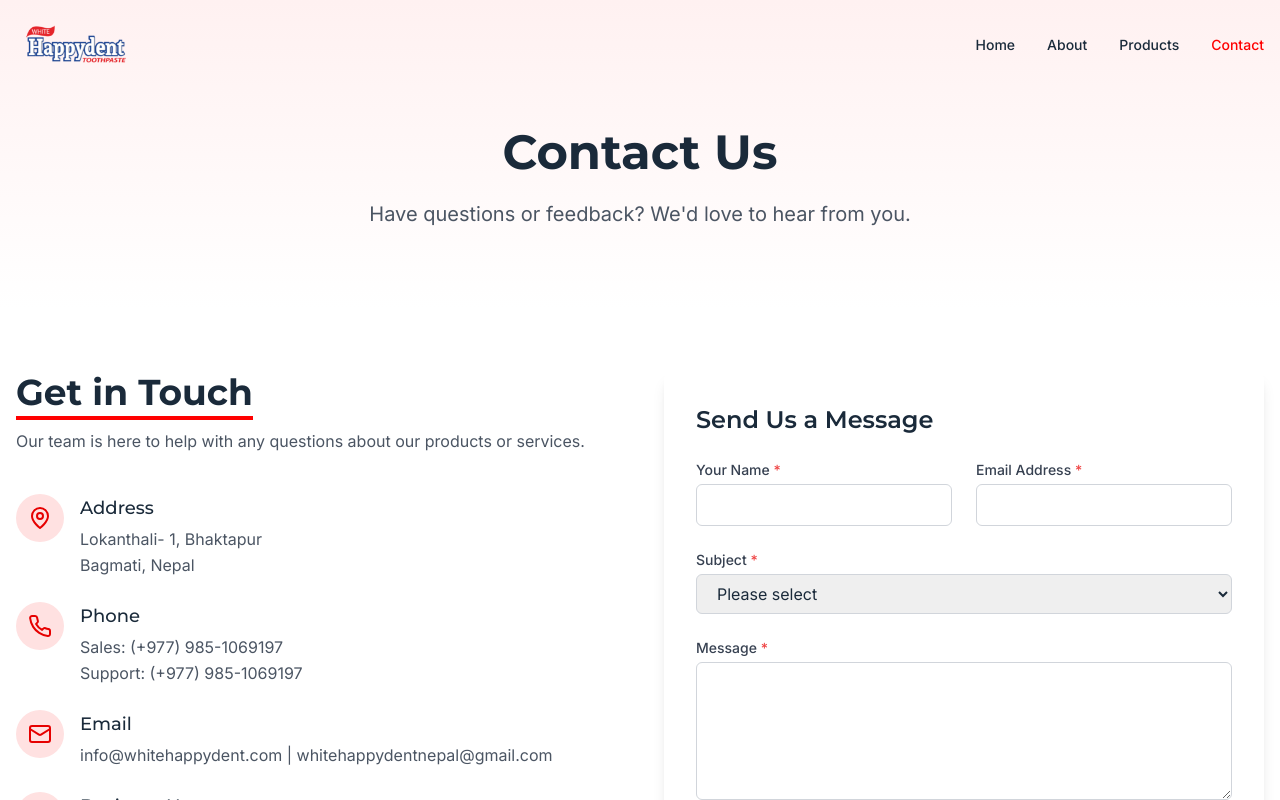
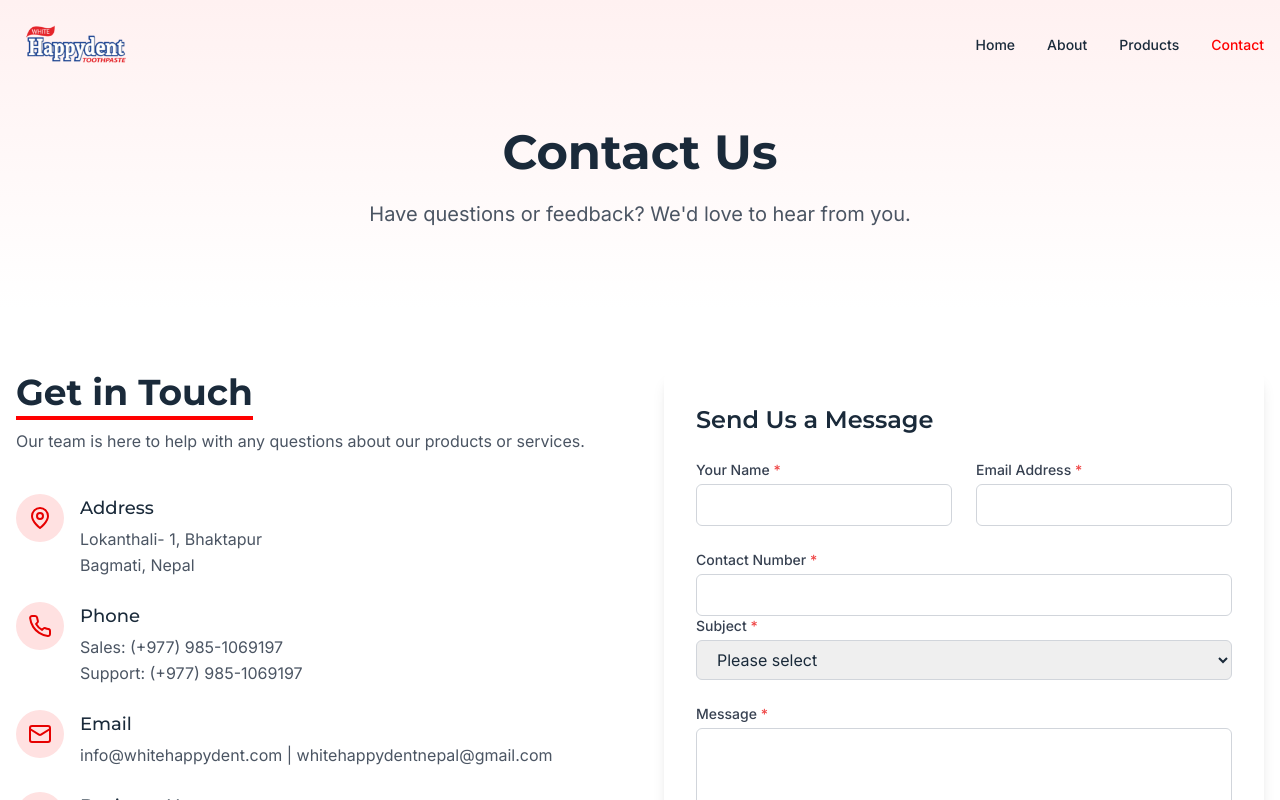
Before and after one commit to nyoupaneroshan/happy, a React (Vite) app: page /contact in a window 1280 px wide. Shown: the top 800 px of the page. Built offline with nearby package versions, Linux system fonts and the light colour scheme.

Commit message:
updated contact page

```diff
--- a/src/pages/Contact.tsx
+++ b/src/pages/Contact.tsx
@@ -6,6 +6,7 @@ import { MapPin, Phone, Mail, Clock, CheckCircle } from 'lucide-react';
 
 interface FormData {
   name: string;
+  contact: string;
   email: string;
   subject: string;
   message: string;
@@ -14,6 +15,7 @@ interface FormData {
 const Contact: React.FC = () => {
   const [formData, setFormData] = useState<FormData>({
     name: '',
+    contact: '',
     email: '',
     subject: '',
     message: ''
@@ -47,7 +49,7 @@ const Contact: React.FC = () => {
 
       if (response.ok) {
         setSubmitted(true);
-        setFormData({ name: '', email: '', subject: '', message: '' });
+        setFormData({ name: '', contact: '', email: '', subject: '', message: '' });
         setTimeout(() => setSubmitted(false), 5000);
       }
     } catch (error) {
@@ -291,9 +293,24 @@ const Contact: React.FC = () => {
                         className="w-full px-4 py-2 border border-gray-300 rounded-md focus:outline-none focus:ring-2 focus:ring-primary-500"
                       />
                     </div>
+
                   </div>
 
                   <div className="mb-6">
+                  <div>
+                      <label htmlFor="contact" className="block text-sm font-medium text-gray-700 mb-1">
+                        Contact Number <span className="text-red-500">*</span>
+                      </label>
+                      <input
+                        type="name"
+                        id="contact"
+                        name="contact"
+                        value={formData.contact}
+                        onChange={handleChange}
+                        required
+                        className="w-full px-4 py-2 border border-gray-300 rounded-md focus:outline-none focus:ring-2 focus:ring-primary-500"
+                      />
+                    </div>
                     <label htmlFor="subject" className="block text-sm font-medium text-gray-700 mb-1">
                       Subject <span className="text-red-500">*</span>
                     </label>
```
